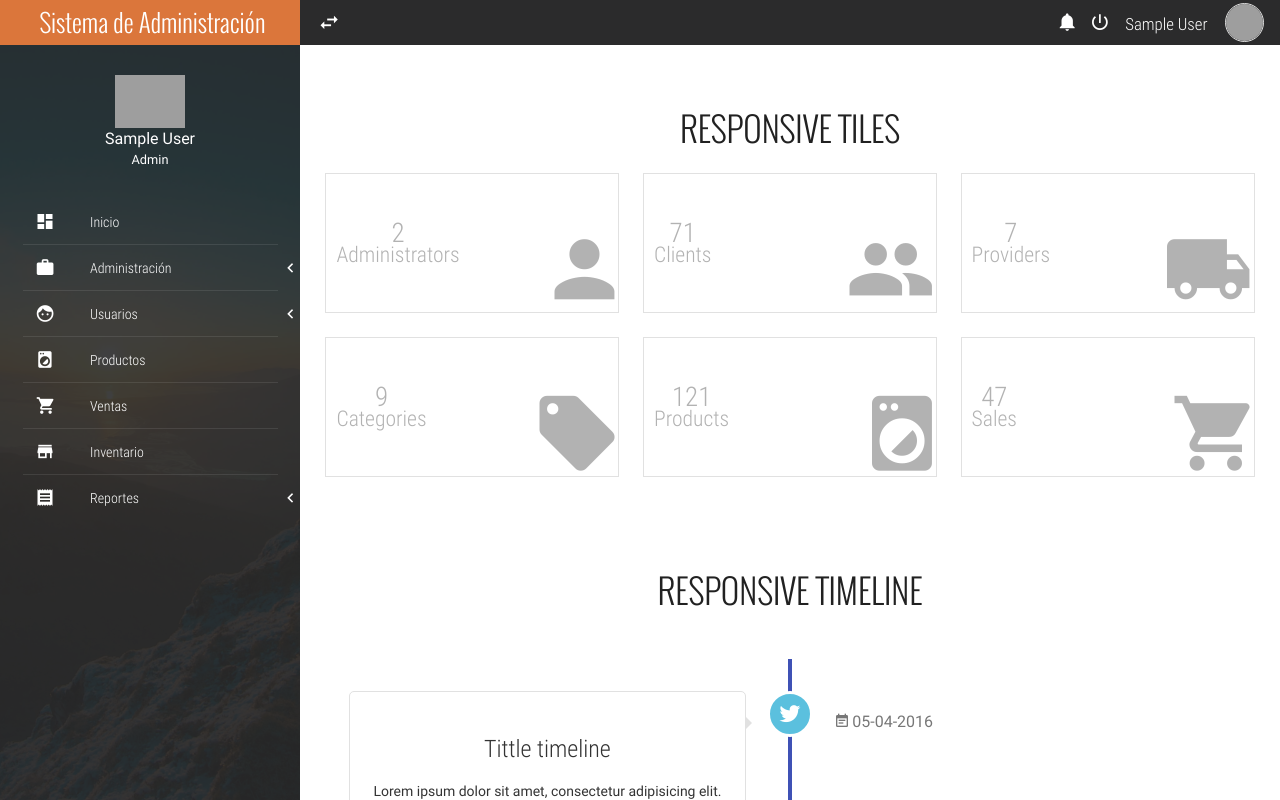
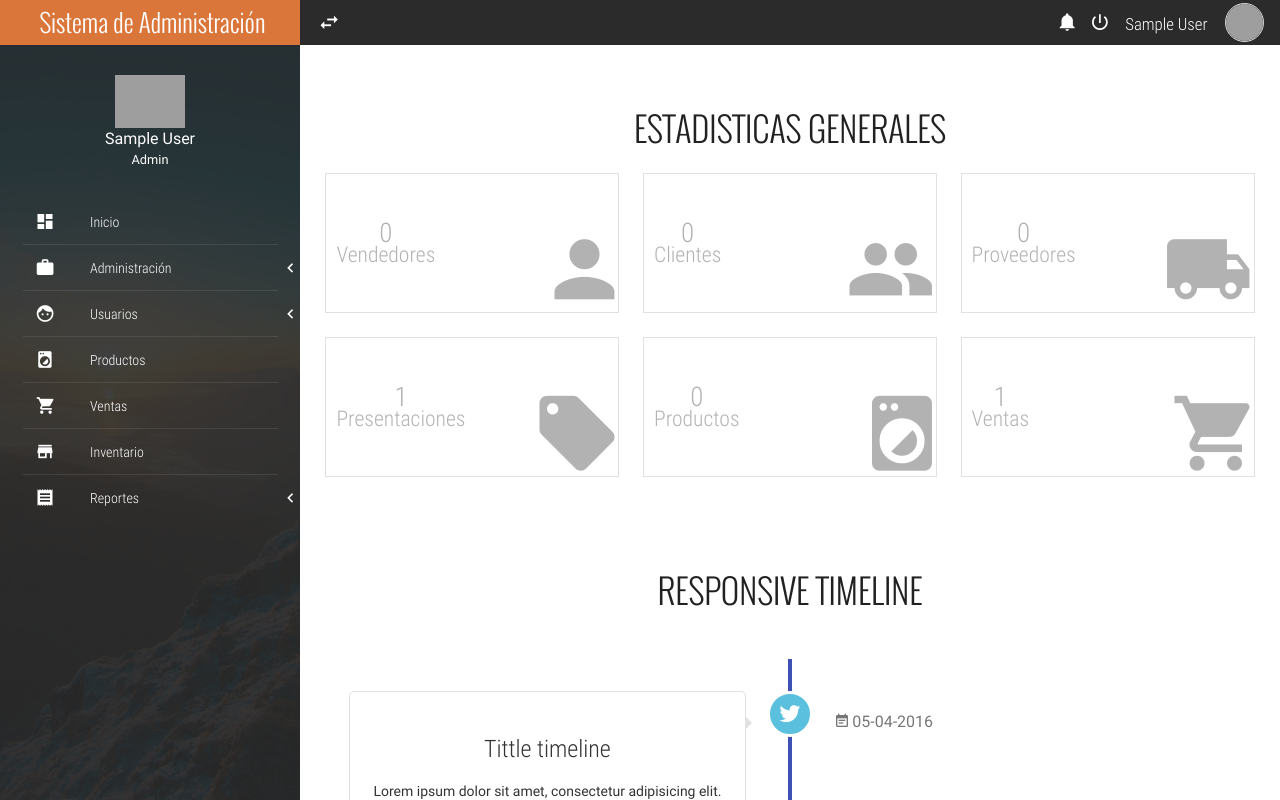
Before and after one commit to 2plotechnologies/fabrica-marie-sis, a PHP site: page /home.php in a window 1280 px wide. Run offline with PHP 8.4, Linux system fonts and the light colour scheme; the visitor is signed in with stand-in values (Sample User, id 1); tables that the repository leaves empty or names only in its code hold one stand-in row (values such as "Sample post"); some libraries are stand-ins or nearby versions; some web fonts are replaced; grey boxes are pictures that could not be loaded.

Commit message:
mostar estadisticas

```diff
--- a/backend/get_products_promotions.php
+++ b/backend/get_products_promotions.php
@@ -13,7 +13,7 @@
         FROM productos p
         INNER JOIN producto_presentacion pp ON p.Id = pp.Id_Producto
         INNER JOIN presentaciones pr ON pp.Id_Presentacion = pr.Id
-        WHERE p.Estado = 1
+        WHERE p.Estado = 1 AND pp.Produccion_Actual > 0
     ";
     $stmtProductos = $pdo->query($queryProductos);
     $productos = $stmtProductos->fetchAll(PDO::FETCH_ASSOC);
--- a/home.php
+++ b/home.php
@@ -1,4 +1,5 @@
-<?php session_start(); ?>
+<?php session_start();
+require 'backend/conexion.php'; ?>
 
 <!DOCTYPE html>
 <html lang="es">
@@ -29,62 +30,122 @@
 		<!-- navBar -->
 		<?php include('menus/menu_navbar.php'); ?>
 		<section class="full-width text-center" style="padding: 40px 0;">
-			<h3 class="text-center tittles">RESPONSIVE TILES</h3>
+			<h3 class="text-center tittles">ESTADISTICAS GENERALES</h3>
 			<!-- Tiles -->
+			 <?php
+
+			 // Buscar todos los roles en la base de datos
+			 $stmt = $pdo->prepare("SELECT count(*) AS vendedores from usuarios where Id_Rol = 2;"); // Asegúrate de que la tabla tenga estos campos
+			 $stmt->execute();
+
+			 // Recorrer los resultados y agregarlos al select
+			 while ($row = $stmt->fetch(PDO::FETCH_ASSOC)) {
+				?>
 			<article class="full-width tile">
 				<div class="tile-text">
 					<span class="text-condensedLight">
-						2<br>
-						<small>Administrators</small>
+					<?php echo $row['vendedores'] ?><br>
+						<small>Vendedores</small>
 					</span>
 				</div>
 				<i class="zmdi zmdi-account tile-icon"></i>
 			</article>
+			<?php } ?>
+			<?php
+
+			 // Buscar todos los roles en la base de datos
+			 $stmt = $pdo->prepare("SELECT count(*) AS clientes from clientes where Estado = 1;"); // Asegúrate de que la tabla tenga estos campos
+			 $stmt->execute();
+
+			 // Recorrer los resultados y agregarlos al select
+			 while ($row = $stmt->fetch(PDO::FETCH_ASSOC)) {
+				?>
 			<article class="full-width tile">
 				<div class="tile-text">
 					<span class="text-condensedLight">
-						71<br>
-						<small>Clients</small>
+					<?php echo $row['clientes'] ?><br>
+						<small>Clientes</small>
 					</span>
 				</div>
 				<i class="zmdi zmdi-accounts tile-icon"></i>
 			</article>
+			<?php } ?>
+			<?php
+
+			 // Buscar todos los roles en la base de datos
+			 $stmt = $pdo->prepare("SELECT count(*) AS prove from proveedores where Estado = 1;"); // Asegúrate de que la tabla tenga estos campos
+			 $stmt->execute();
+
+			 // Recorrer los resultados y agregarlos al select
+			 while ($row = $stmt->fetch(PDO::FETCH_ASSOC)) {
+				?>
 			<article class="full-width tile">
 				<div class="tile-text">
 					<span class="text-condensedLight">
-						7<br>
-						<small>Providers</small>
+					<?php echo $row['prove'] ?><br>
+						<small>Proveedores</small>
 					</span>
 				</div>
 				<i class="zmdi zmdi-truck tile-icon"></i>
 			</article>
+			<?php } ?>
+			<?php
+
+			 // Buscar todos los roles en la base de datos
+			 $stmt = $pdo->prepare("SELECT count(*) AS presentaciones from presentaciones;"); // Asegúrate de que la tabla tenga estos campos
+			 $stmt->execute();
+
+			 // Recorrer los resultados y agregarlos al select
+			 while ($row = $stmt->fetch(PDO::FETCH_ASSOC)) {
+				?>
 			<article class="full-width tile">
 				<div class="tile-text">
 					<span class="text-condensedLight">
-						9<br>
-						<small>Categories</small>
+					<?php echo $row['presentaciones'] ?><br>
+						<small>Presentaciones</small>
 					</span>
 				</div>
 				<i class="zmdi zmdi-label tile-icon"></i>
 			</article>
+			<?php } ?>
+			<?php
+
+			 // Buscar todos los roles en la base de datos
+			 $stmt = $pdo->prepare("SELECT count(*) AS prods from productos WHERE Estado = 1;"); // Asegúrate de que la tabla tenga estos campos
+			 $stmt->execute();
+
+			 // Recorrer los resultados y agregarlos al select
+			 while ($row = $stmt->fetch(PDO::FETCH_ASSOC)) {
+				?>
 			<article class="full-width tile">
 				<div class="tile-text">
 					<span class="text-condensedLight">
-						121<br>
-						<small>Products</small>
+					<?php echo $row['prods'] ?><br>
+						<small>Productos</small>
 					</span>
 				</div>
 				<i class="zmdi zmdi-washing-machine tile-icon"></i>
 			</article>
+			<?php } ?>
+			<?php
+
+			 // Buscar todos los roles en la base de datos
+			 $stmt = $pdo->prepare("SELECT count(*) AS ventas from ventas;"); // Asegúrate de que la tabla tenga estos campos
+			 $stmt->execute();
+
+			 // Recorrer los resultados y agregarlos al select
+			 while ($row = $stmt->fetch(PDO::FETCH_ASSOC)) {
+				?>
 			<article class="full-width tile">
 				<div class="tile-text">
 					<span class="text-condensedLight">
-						47<br>
-						<small>Sales</small>
+					<?php echo $row['ventas'] ?><br>
+						<small>Ventas</small>
 					</span>
 				</div>
 				<i class="zmdi zmdi-shopping-cart tile-icon"></i>
 			</article>
+			<?php } ?>
 		</section>
 		<section class="full-width" style="margin: 30px 0;">
 			<h3 class="text-center tittles">RESPONSIVE TIMELINE</h3>
```
